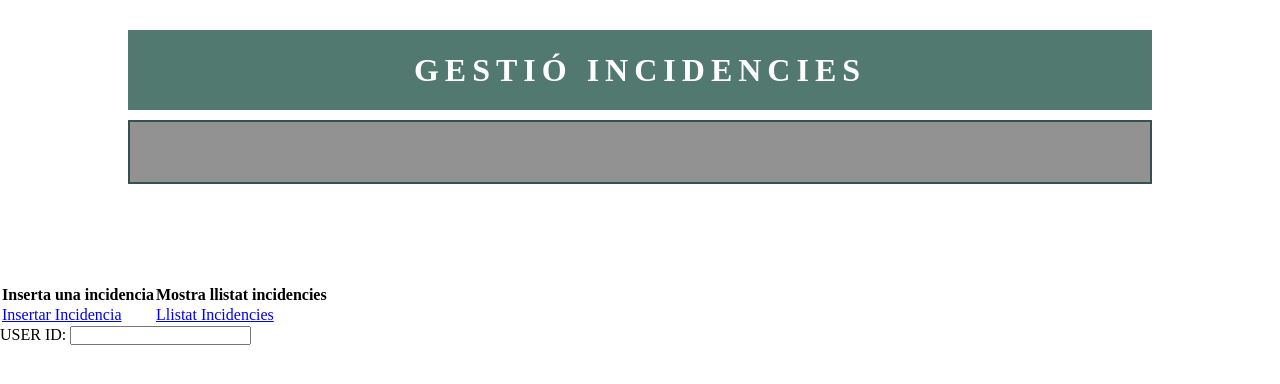
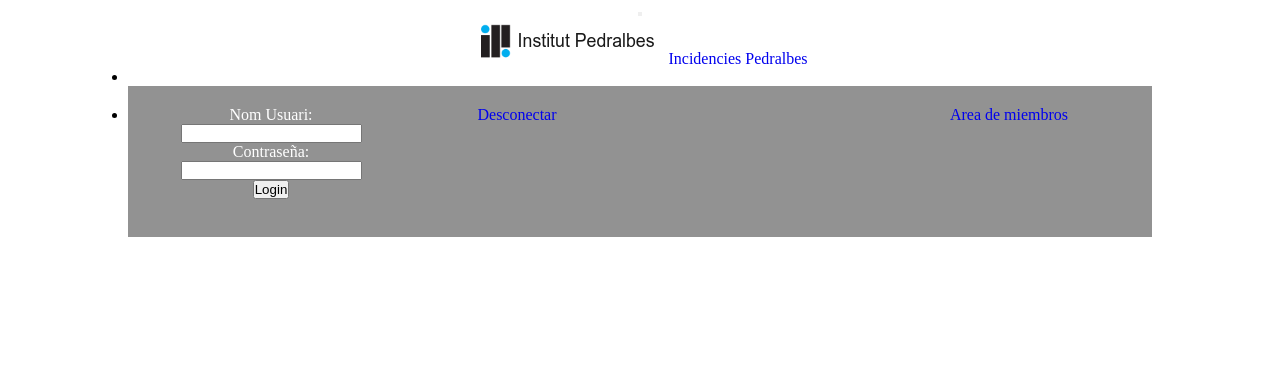
Before and after one commit to inspedralbes/transversal_incidencies-team-4-gi3p, a PHP site: page / in a window 1280 px wide. Shown: the top 384 px of the page. Run offline with PHP 8.4, Linux system fonts and the light colour scheme.

Commit message:
Add files via upload

```diff
--- a/conexion.php
+++ b/conexion.php
@@ -1,6 +1,6 @@
 <?php
-$host = "db";
-$usuario = "root";
+$host = "localhost";
+$usuario = "a21rublormar_bd";
 $contrasenia = "0320Rlm03";
 $base_de_datos = "a21rublormar_INCIDENCIES";
 
--- a/editarIncidencia.php
+++ b/editarIncidencia.php
@@ -1,3 +1,7 @@
+<?php
+$mysqli = include_once "conexion.php";
+?>
+
 <!DOCTYPE html>
 <html lang="en">
 <head>
@@ -13,7 +17,6 @@
 
 <?php
 include_once "encabezado.php";
-$mysqli = include_once "conexion.php";
 $id = $_GET["idInc"];
 $sentencia = $mysqli->prepare("SELECT idInc, DATE(data) as data,prioritat, descripcio, tipus, tecnic, departament FROM INCIDENCIA WHERE idInc = ?");
 $sentencia->bind_param("i", $id);
--- a/eliminar.php
+++ b/eliminar.php
@@ -9,5 +9,5 @@ $id = $_GET["idInc"];
 $sentencia = $mysqli->prepare("DELETE FROM INCIDENCIA WHERE idInc = ?");
 $sentencia->bind_param("i", $id);
 $sentencia->execute();
-header("Location: listar.php");
+header("Location: listarAdmin.php");
 ?>
--- a/encabezado.php
+++ b/encabezado.php
@@ -10,8 +10,8 @@
 <body>
 
 <nav class="menu">
-  <a class="item" href="./index.html">Inici</a>
-  <a class="item" href="./listar.php">Llistat</a>
+  <a class="item" href="./index.php">Inici</a>
+  <a class="item" href="./listarUsu.php">Llistat</a>
   <a class="item" href="#">Registre</a>
   <a class="item" href="#">Visualització</a>
 </nav>
--- a/estilos.css
+++ b/estilos.css
@@ -22,6 +22,21 @@ h1{
     text-align: center;
     margin-bottom: 100px;
 }
+
+.grid-index{
+    width: 80%;
+    margin: auto;
+    text-align: center;
+    margin-bottom: 100px;
+}
+
+.container-grid-index{
+    display: grid;
+    grid-template-columns: 1fr 1fr 1fr 1fr;
+    background-color: #929292;
+    color: white;
+    padding: 20px;
+}
 .container-grid{
     display: grid;
     grid-template-columns: 1fr 1fr 1fr 1fr;
@@ -40,7 +55,21 @@ h1{
     align-items: center;
     margin: 5px 0px 5px 0px;
 }
+.incidencies-admin{
+    text-align: center;
+    display: grid;
+    grid-template-columns: 1fr 1fr 1fr 1fr;
+    border: 1px solid #354F52;
+    padding: 25px;
+    align-items: center;
+    margin: 5px 0px 5px 0px;
+}
 .incidencies:hover{
+    cursor: pointer;
+    background-color: #CAD2C5;
+}
+
+.incidencies-admin:hover{
     cursor: pointer;
     background-color: #CAD2C5;
 }
@@ -48,6 +77,10 @@ h1{
 .grid a{
    text-decoration: none;
 }
+
+.grid-index a{
+    text-decoration: none;
+ }
 
 
 @media only screen and (max-width: 780px) {
--- /dev/null
+++ b/index.php
@@ -0,0 +1,52 @@
+<!DOCTYPE html>
+<html lang="en">
+<head>
+    <meta charset="UTF-8">
+    <meta http-equiv="X-UA-Compatible" content="IE=edge">
+    <meta name="viewport" content="width=device-width, initial-scale=1.0">
+    <link rel="stylesheet" href="css/estilos.css">
+
+    <title>Document</title>
+</head>
+<body>
+    <div class="grid-index">
+      <nav class="encabezado-index">
+        <div class="menu">
+          <button aria-expanded="false" aria-controls="nav-drawer" type="button" class="button-menu" data-side="left">
+            <i class="icon" aria-hidden="true"></i>
+          </button>
+        </div>
+        <a href="index.php" class="return-index">
+          <span class="logo">
+            <img src="images/campus.png" alt="Incidencies Pedralbes">
+          </span>
+          <span class="site-name">Incidencies Pedralbes</span>
+        </a>
+        <ul class="nav-item-name-user">
+          <li class="nav-item">
+            <div class="emoji">
+              <i class="icon fa fa-bell fa-fw" title="Mostrar" aria-label="Mostrar/ocultar notis"></i>
+            </div>
+          </li>
+          <li clas="nav-name">
+            <div class="usermenu">
+              <div class="perfil-usermenu">
+                <span class="userbutton">
+
+
+      <div class="container-grid-index">
+          <form method="post" action="login.php">
+          Nom Usuari: <input type="text" name="userid"><br>
+          Contraseña: <input type="password" name="password"><br>
+          <input type="submit" value="Login">
+        </form>
+          <a href='logout.php'>Desconectar</a><br>
+          <a href='member.php'>Area de miembros</a><br>
+    </div>
+
+
+      </div>
+    </div>
+
+</body>
+</html>
--- a/insertarIncidencia.php
+++ b/insertarIncidencia.php
@@ -25,7 +25,8 @@ $resultado = $mysqli->query("SELECT descripcio, departament FROM INCIDENCIA");
             <option value="CIE">Ciencies</option>
             <option value="HIS">Historia</option>
             <option value="MAT">Matematiques</option>
-        <td> Descripcio: <input type ="text" name="descripcio">
+        <td> Descripcio:
+        <textarea name="descripcio" rows="4" cols="50"></textarea>
         <input type="submit">
         </select>
         </form>
```
Also changed, not shown: insertar.php (+1 -6 lines), listarAdmin.php (added, +59 -0 lines), listarUsu.php (added, +42 -0 lines), login.php (+18 -45 lines), logout.php (added, +15 -0 lines), member.php (added, +22 -0 lines), registerUsuari.php (added, +31 -0 lines), campus.png (added), cercarIncidencia.php (added).
